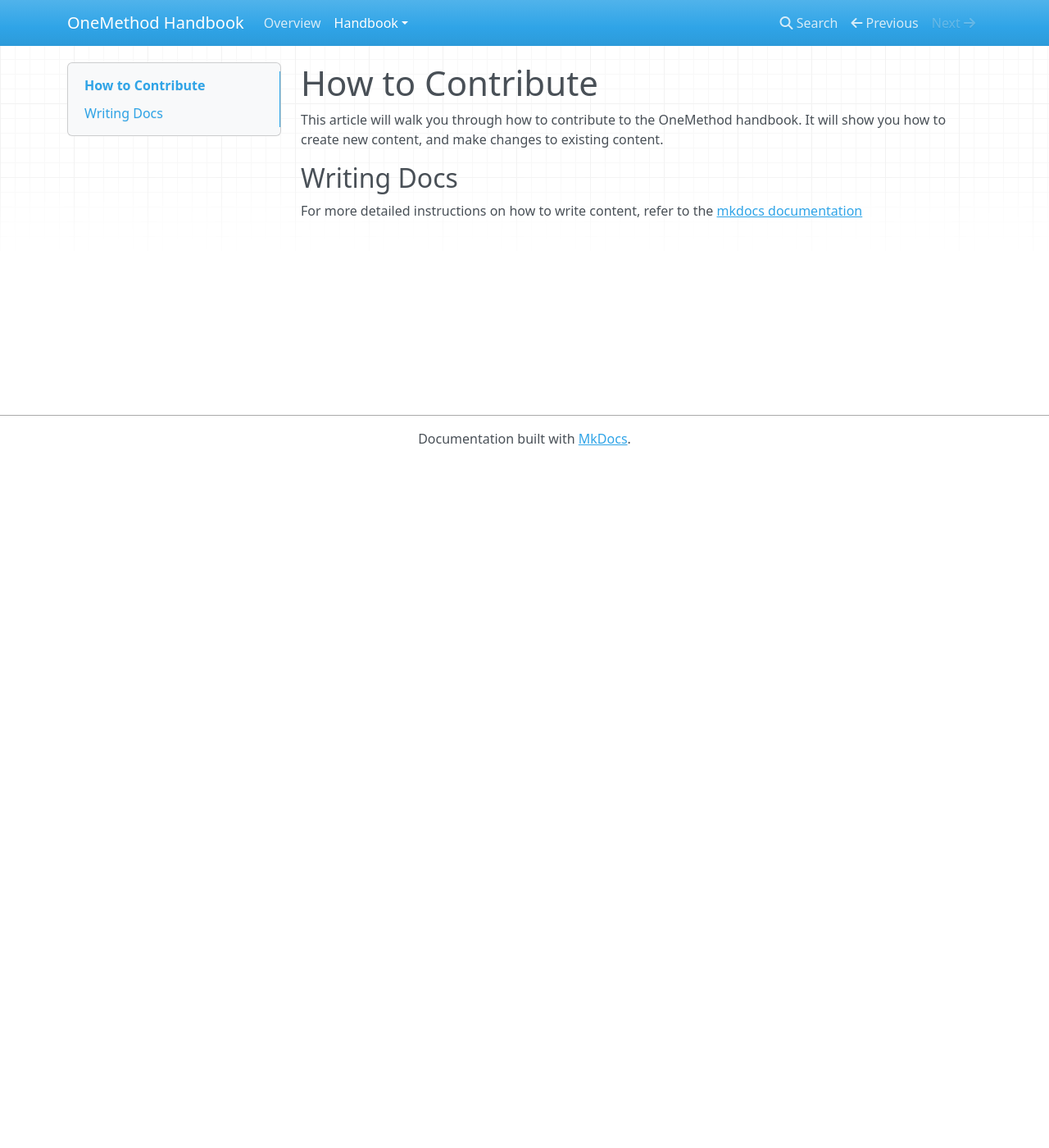
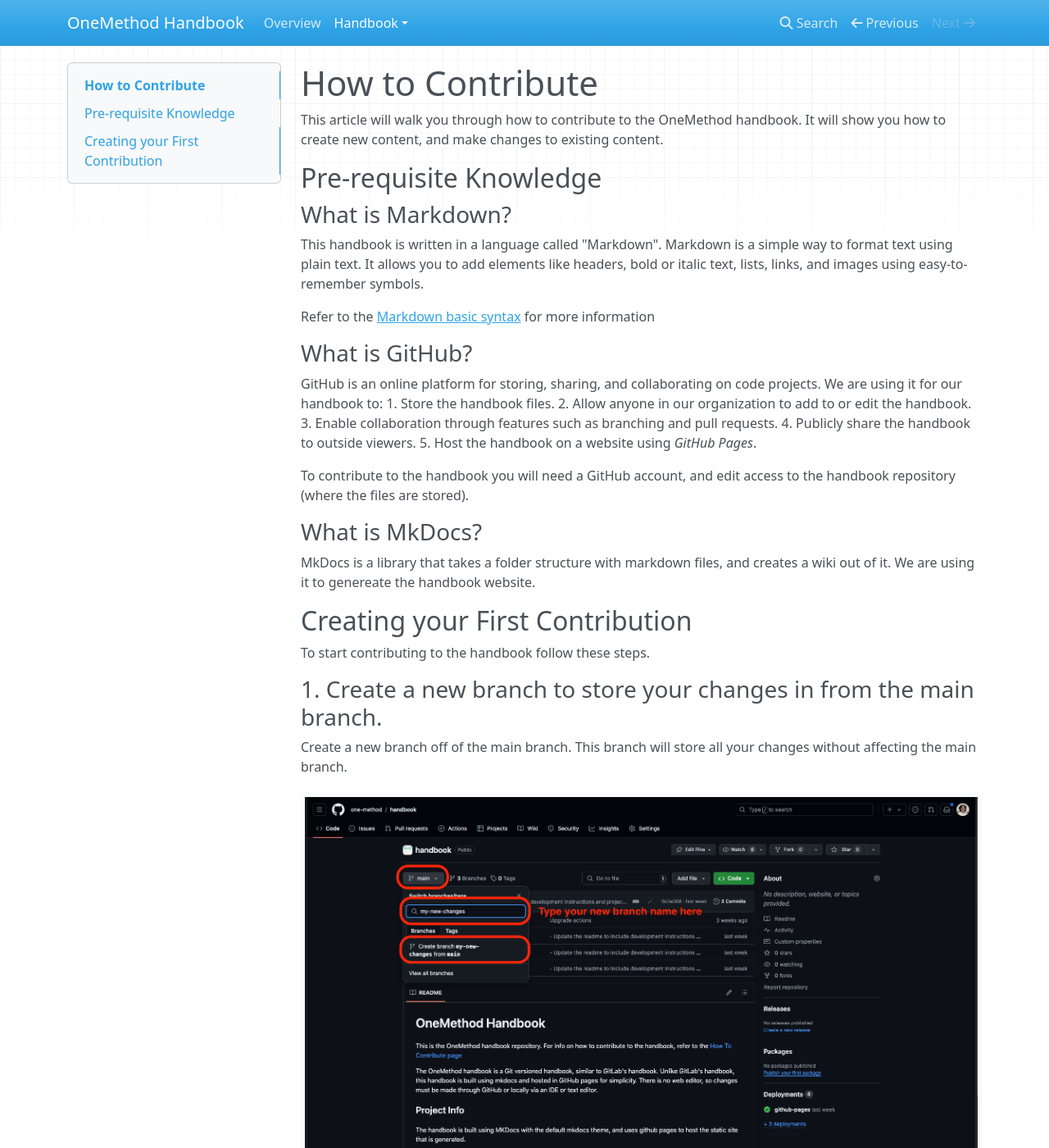
Before and after one commit to one-method/handbook, an MkDocs documentation site: the page built from docs/handbook/how-to-contribute.md, in a window 1280 px wide and 1400 px high. Shown: the whole window at 82% size. Built offline with MkDocs 1.6.1, drawn with Linux system fonts in a browser that asks for light colours; nearby versions of some CDN libraries.

Commit message:
Update how-to-contribute.md
Add pre-requisite information
Start creating a "Creating your first contribution" guide

```diff
--- a/docs/handbook/how-to-contribute.md
+++ b/docs/handbook/how-to-contribute.md
@@ -2,7 +2,32 @@
 
 This article will walk you through how to contribute to the OneMethod handbook. It will show you how to create new content, and make changes to existing content.
 
-## Writing Docs
+## Pre-requisite Knowledge
+
+### What is Markdown?
+This handbook is written in a language called "Markdown". Markdown is a simple way to format text using plain text. It allows you to add elements like headers, bold or italic text, lists, links, and images using easy-to-remember symbols.
+
+Refer to the [Markdown basic syntax](https://www.markdownguide.org/basic-syntax/) for more information
+
+### What is GitHub?
+GitHub is an online platform for storing, sharing, and collaborating on code projects. We are using it for our handbook to:
+1. Store the handbook files.
+2. Allow anyone in our organization to add to or edit the handbook.
+3. Enable collaboration through features such as branching and pull requests.
+4. Publicly share the handbook to outside viewers.
+5. Host the handbook on a website using *GitHub Pages*.
+
+To contribute to the handbook you will need a GitHub account, and edit access to the handbook repository (where the files are stored).
+
+### What is MkDocs?
+MkDocs is a library that takes a folder structure with markdown files, and creates a wiki out of it. We are using it to genereate the handbook website.
+
+## Creating your First Contribution
+To start contributing to the handbook follow these steps.
+
+### 1. Create a new branch to store your changes in from the main branch.
+Create a new branch off of the main branch. This branch will store all your changes without affecting the main branch.
+![how to create a new branch](new-branch.png)
 
 
 For more detailed instructions on how to write content, refer to the [mkdocs documentation](https://www.mkdocs.org/user-guide/writing-your-docs/)
```
